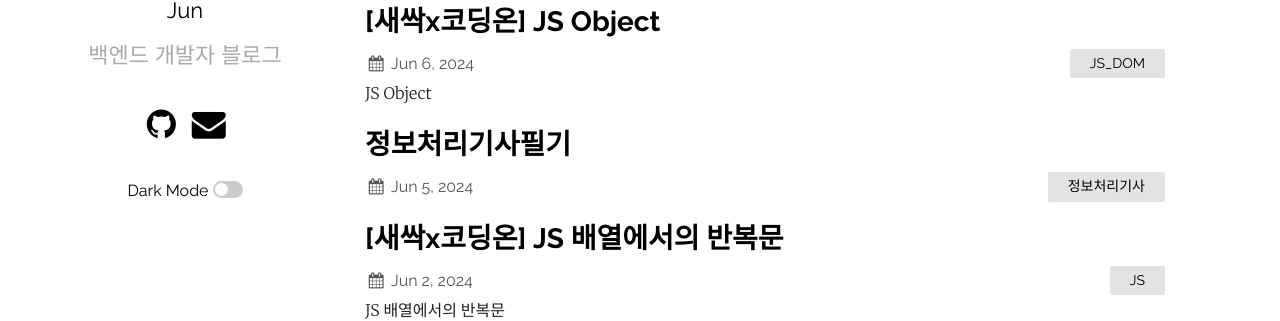
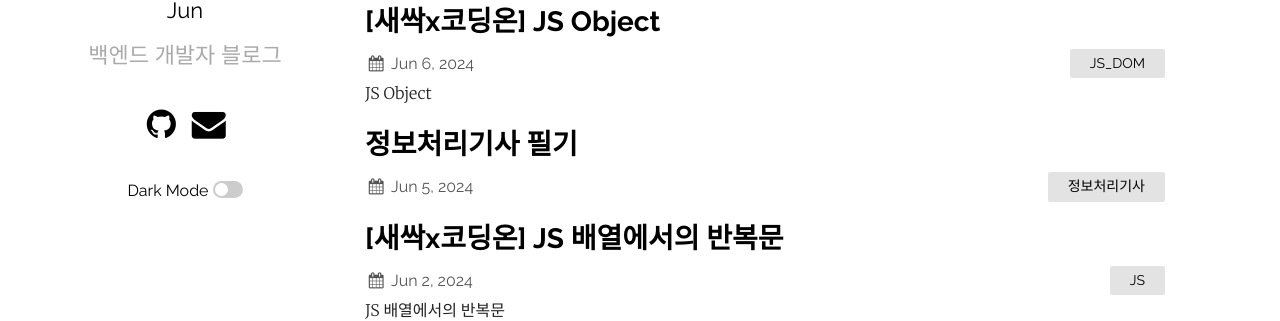
Before and after one commit to ymind14563/ymind14563.github.io, a Jekyll site: the page built from index.markdown, in a window 1280 px wide and 900 px high. Shown: the part 349-670 px from the top of the window. Built offline with Jekyll 4.4.1, drawn with Linux system fonts in a browser that asks for light colours.

```diff
--- a/_posts/2024-06-05-blog.markdown
+++ b/_posts/2024-06-05-blog.markdown
@@ -1,6 +1,6 @@
 ---
 layout: post
-title: "정보처리기사필기"
+title: "정보처리기사 필기"
 date: 2024-06-05
 categories: 정보처리기사
 ---
```
